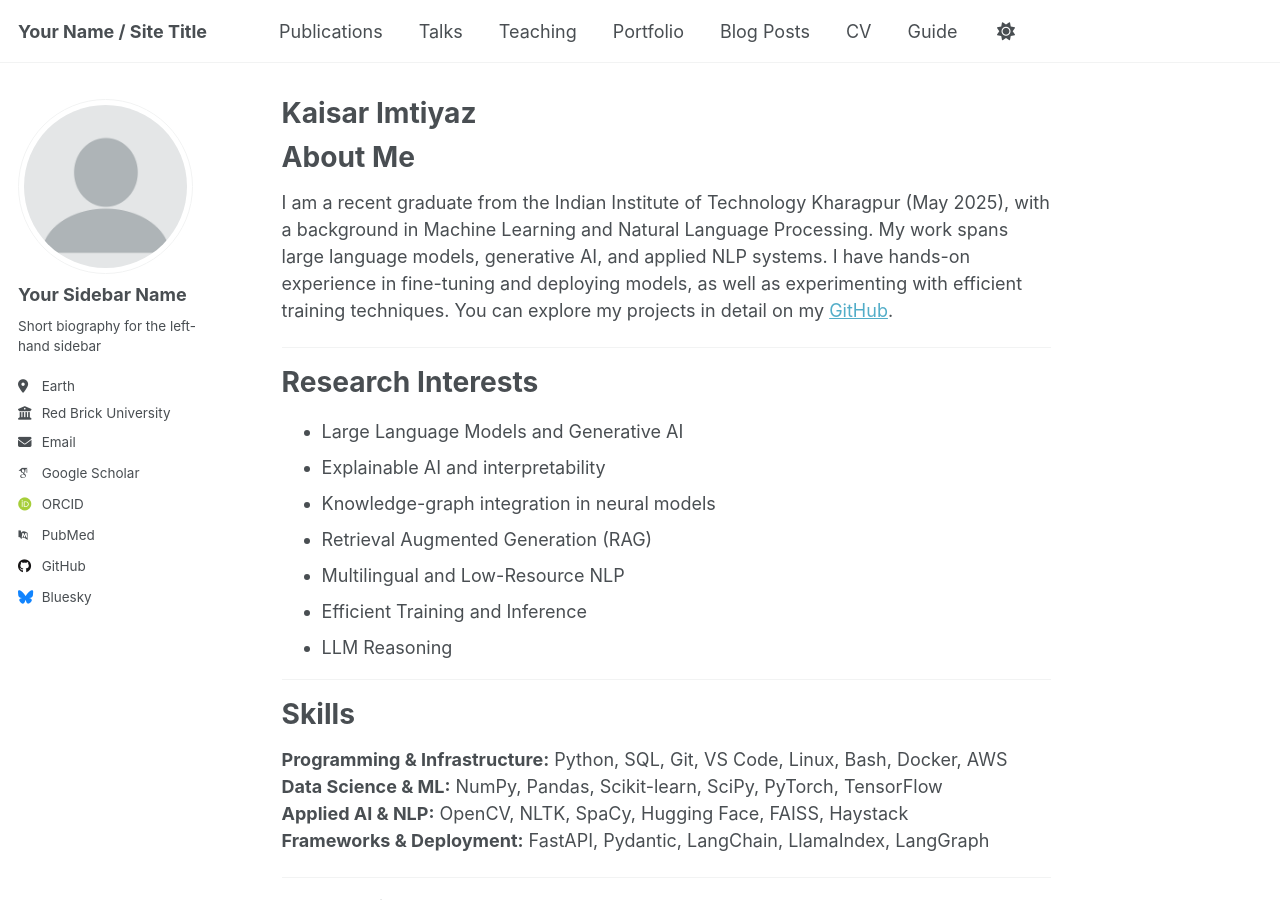
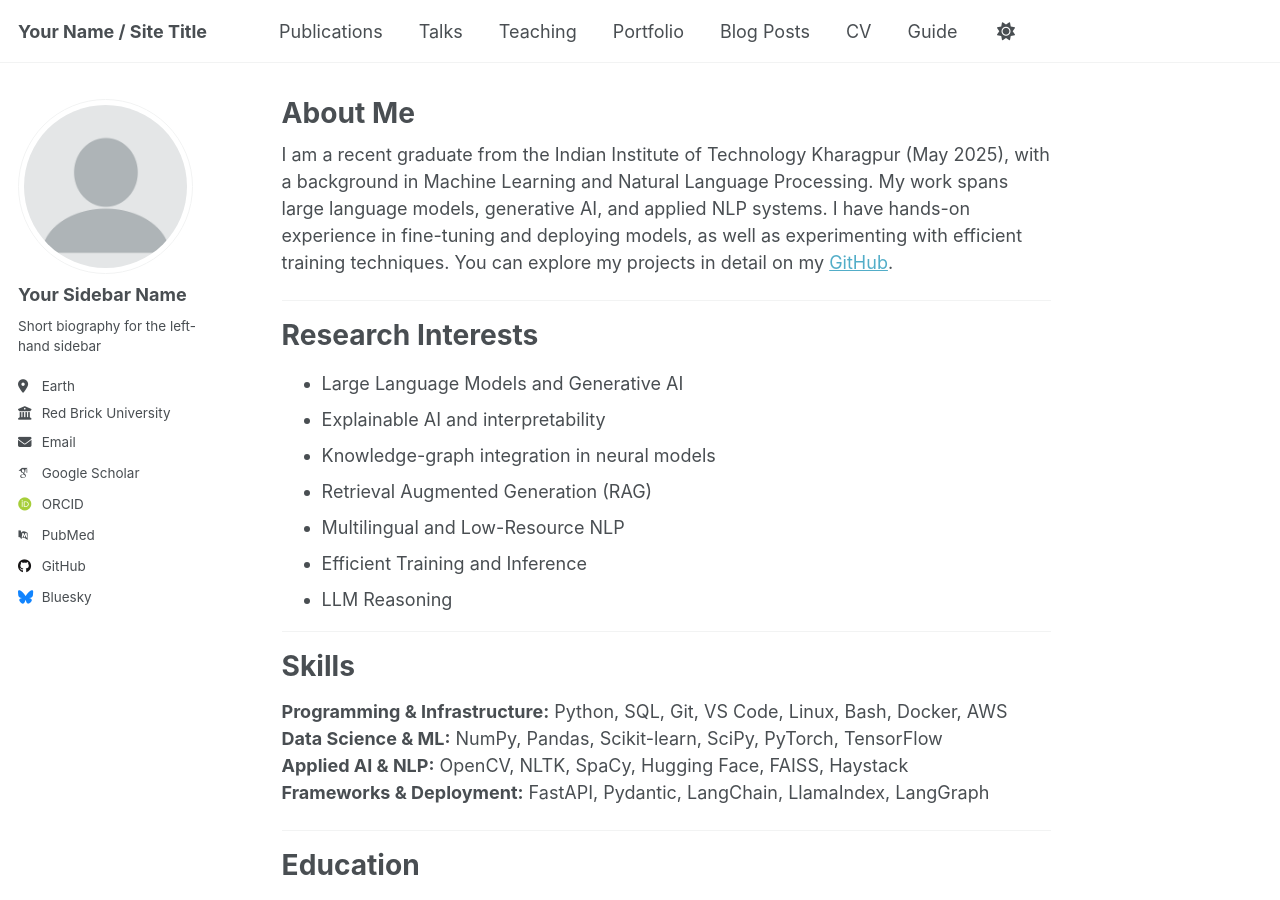
Before and after one commit to mrbane10/kaisar.github.io, a Jekyll site: the page built from _pages/about.md, in a window 1280 px wide and 900 px high. Built offline with Jekyll 4.4.1, drawn with Linux system fonts in a browser that asks for light colours; some web fonts are replaced; a script that is not in the unit is left out.

Commit message:
Update about.md

```diff
--- a/_pages/about.md
+++ b/_pages/about.md
@@ -1,13 +1,12 @@
 ---
 permalink: /
-title: "Kaisar Imtiyaz"
+title: "About Me"
 author_profile: true
 redirect_from:
   - /about/
   - /about.html
 ---
 
-# About Me
 I am a recent graduate from the Indian Institute of Technology Kharagpur (May 2025), with a background in Machine Learning and Natural Language Processing. My work spans large language models, generative AI, and applied NLP systems. I have hands-on experience in fine-tuning and deploying models, as well as experimenting with efficient training techniques. You can explore my projects in detail on my [GitHub](https://github.com/mrbane10).
 
 ---
```
